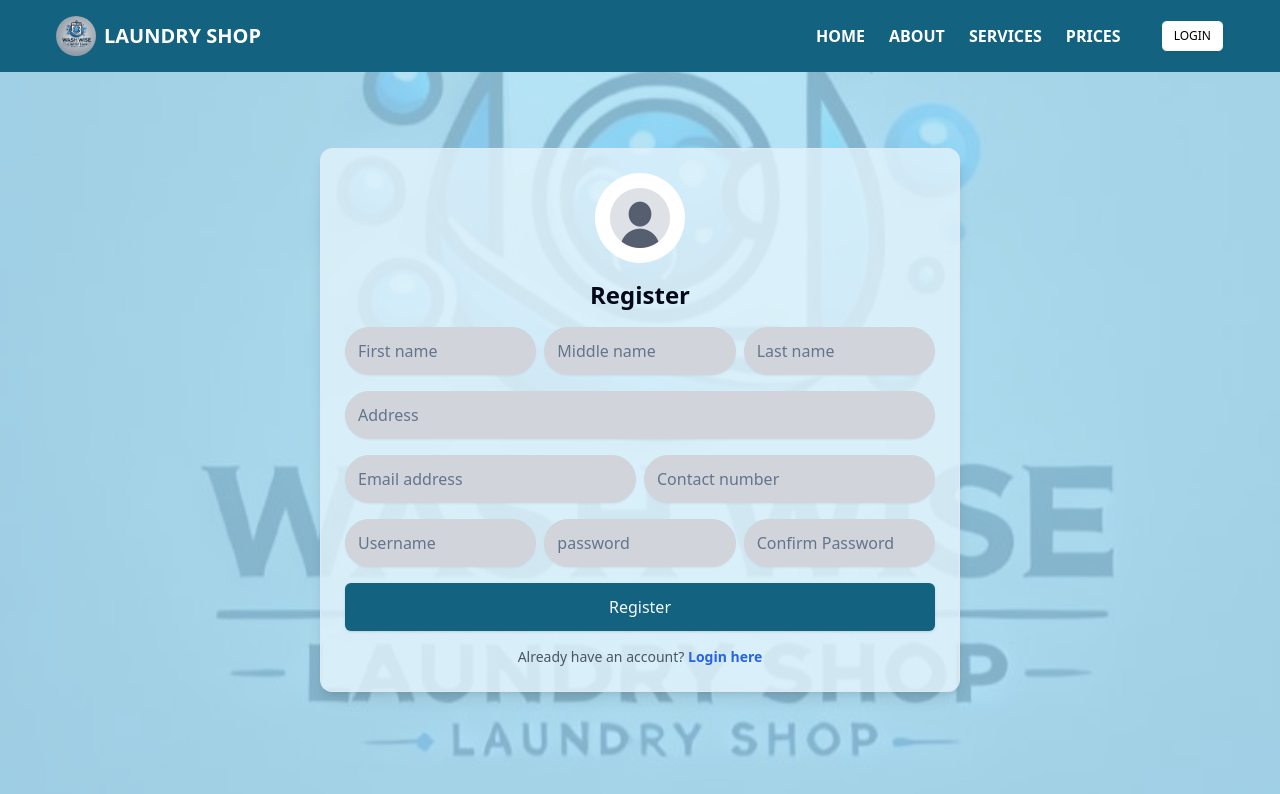
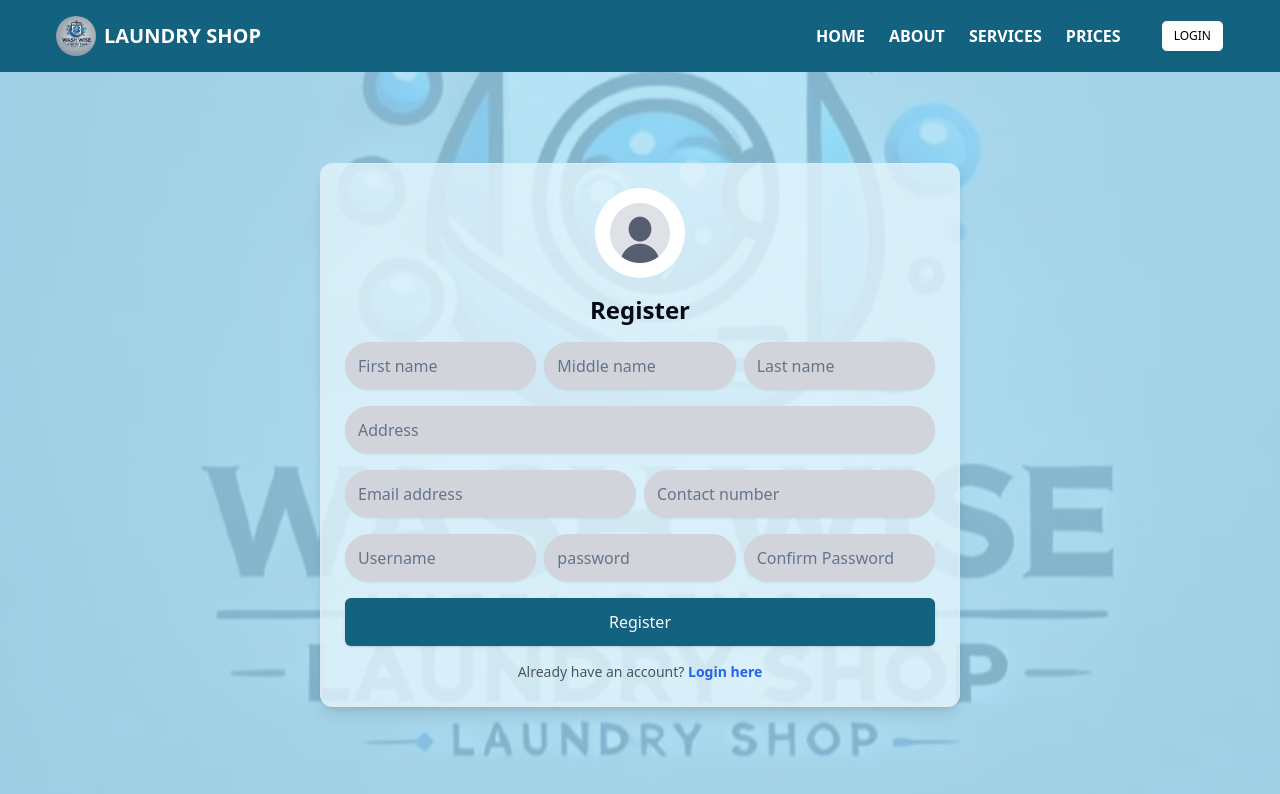
Before and after one commit to cLeAr2468/Laundry-system, a React (Vite) app in the folder laundry-ms/: page /register in a window 1280 px wide. Shown: the top 794 px of the page. Built offline with nearby package versions, Linux system fonts and the light colour scheme.

Commit message:
register

```diff
--- a/laundry-ms/src/components/layout/register.jsx
+++ b/laundry-ms/src/components/layout/register.jsx
@@ -10,10 +10,10 @@ const Register = () => {
                 backgroundImage: "url('/laundry-logo.jpg')",
             }}
         >
-            <div className='bg-[#A4DCF4] bg-opacity-80 min-h-screen pt-10 md:pt-20 flex items-center justify-center'>
+            <div className='bg-[#A4DCF4] bg-opacity-80 min-h-screen pt-10 md:pt-[5.5%] flex items-center justify-center'>
 
                 {/* Registration Form */}
-                <div className="w-full md:w-1/2 flex items-center justify-center md:mb-10">
+                <div className="w-full md:w-1/2 flex items-center justify-center">
                     <Card className="w-full max-w-7xl shadow-lg bg-[#E4F4FC]/80">
                         <CardContent className="space-y-3 md:space-y-4 p-4 md:p-6">
                             <div className="flex items-center justify-center mb-2 md:mb-4 mt-10 md:mt-0">
```
